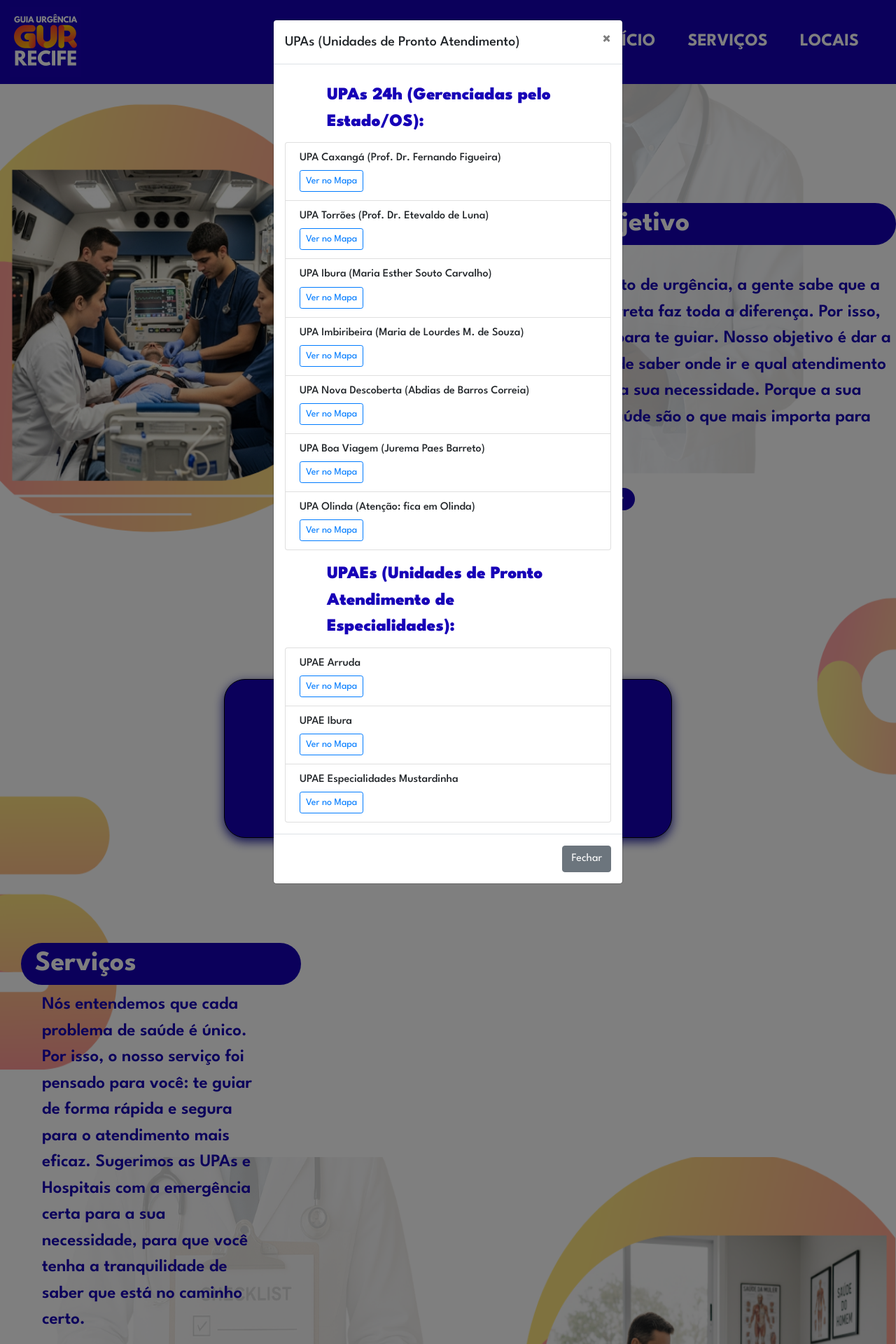
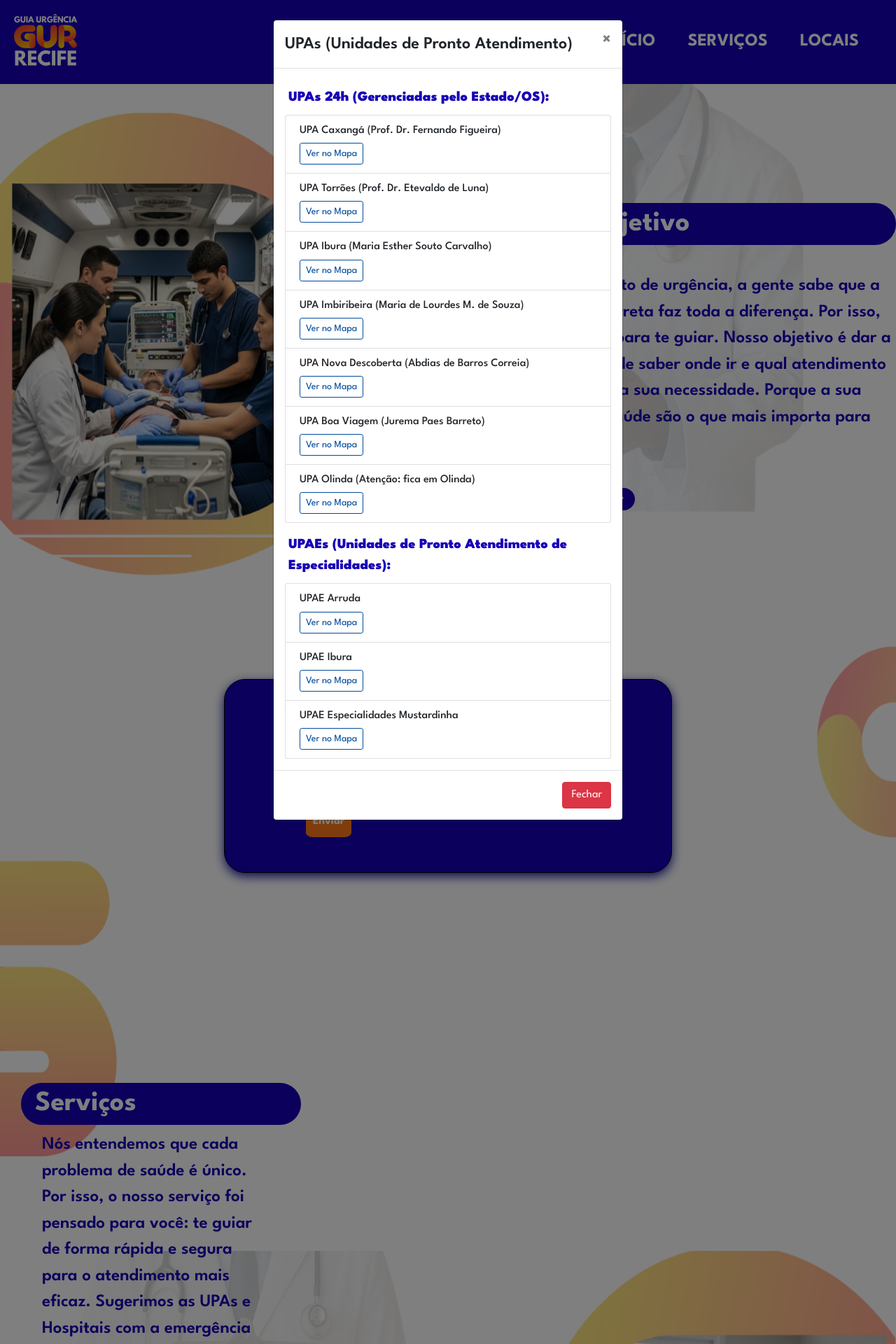
Before and after one commit to DevNic0las/Projeto-GUR, a Flask app: template app/templates/index.html in a window 1280 px wide, after a click on "UPAs". Shown: the top 1920 px of the page at 70% size. Run offline with Flask 3, Linux system fonts and the light colour scheme; the template is opened without the code that fills it, so the values that code supplies are empty; some libraries are stand-ins or nearby versions.

Commit message:
Update background images and form padding in CSS

```diff
--- a/app/flask_package/static/principal.css
+++ b/app/flask_package/static/principal.css
@@ -14,7 +14,7 @@
 /* Configurações */
 body {
     font-family: 'League Spartan', sans-serif;
-    background-image: url(../static/img/fundo1.png), url(../static/img/fundo2.png), url(../static/img/fundo3.png);
+    background-image: url(../img/fundo1.png), url(../img/fundo2.png), url(../img/fundo3.png);
     background-size: 100% 33.4%, 100% 33.4%, 100% 33.4%;
     background-repeat: no-repeat;
     background-position: center top, center, center bottom;
@@ -125,13 +125,12 @@ form {
     display: flex;
     justify-content: center;
     align-items: center;
-    padding: 25px;
+    padding: 50px 25px;
     border: 1px solid #000000;
     border-radius: 30px;
     background-color: var(--cor-padrao);
     max-width: 50%;
-    margin-left: auto;
-    margin-right: auto;
+    margin: 0px auto 300px auto;
     box-shadow: 0 5px 15px #1a1a9e;
 }
 
@@ -272,6 +271,96 @@ text-align: center;
 margin-bottom: 0;
 }
 
+/* Estilos do Autocomplete (Novo) */
+
+/* Para o autocomplete funcionar */
+.autocomplete-wrapper {
+    position: relative;
+}
+
+.autocomplete-results {
+    position: absolute;
+    top: 100%;
+    left: 0;
+    right: 0;
+    z-index: 10;
+}
+
+.sintoma-pill {
+    display: inline-flex;
+    align-items: center;
+    background-color: #007bff; /* Cor primária do Bootstrap */
+    color: white;
+    padding: 5px 10px;
+    border-radius: 15px; /* Deixa bem redondo (pílula) */
+    margin: 5px 5px 5px 0;
+    font-size: 0.9em;
+}
+
+.sintoma-pill .remove-btn {
+    background: none;
+    border: none;
+    color: white;
+    font-size: 1.2em;
+    font-weight: bold;
+    margin-left: 8px;
+    padding: 0;
+    line-height: 1;
+}
+
+/*---------------------------ESTILIZAÇÃO DOS MODALS-----------------------*/
+
+/* Alvo: A classe .modal-title dentro do seu .modal-lista */
+.modal-lista .modal-header .modal-title {
+    font-size: 24px;
+    font-weight: 600;
+}
+
+.modal-lista .modal-body p {
+    font-size: 20px;
+    margin-left: 5px;
+}
+
+/* --- 2. Mudar Cor do Botão "Fechar" (no Rodapé) --- */
+.modal-lista .modal-footer .btn-secondary {
+    background-color: #dc3545;
+    border-color: #dc3545;
+}
+
+/* Hover (quando passa o mouse) */
+.modal-lista .modal-footer .btn-secondary:hover {
+    background-color: #c82333;
+    border-color: #bd2130;
+}
+
+/* --- 3. Mudar Cor do Botão "Ver no Mapa" --- */
+
+/* Estado Normal (só contorno) */
+.modal-lista .modal-body .btn-outline-primary {
+    color: #004a99;
+    border-color: #004a99;
+}
+
+/* Hover (quando passa o mouse) */
+.modal-lista .modal-body .btn-outline-primary:hover {
+    background-color: #004a99;
+    color: white;
+}
+
+/* --- 4. Mudar Cor do Botão "Ligar" --- */
+
+/* Estado Normal (só contorno) */
+.modal-lista .modal-body .btn-outline-success {
+    color: #1a7431;
+    border-color: #1a7431;
+}
+
+/* Hover (quando passa o mouse) */
+.modal-lista .modal-body .btn-outline-success:hover {
+    background-color: #1a7431;
+    color: white;
+}
+
 @media (max-width: 431px) {
 
 
@@ -308,6 +397,12 @@ margin-bottom: 0;
 
     form {
         max-width: 70%;
+        margin: 20px auto 30px auto;
+    }
+
+    label[for="sintomaInput"] {
+        font-size: 20px;   /* Tamanho da fonte do título */
+        margin-bottom: 10px;  /* Um pequeno espaço abaixo dele (antes do input) */
     }
 
     .coluna-2{
@@ -332,7 +427,7 @@ margin-bottom: 0;
 
 @media (min-width: 432px) and (max-width: 541px){
     body{
-        background-image: url(../static/img/fundo1.png);
+        background-image: url(../img/fundo1.png);
         background-size: 100% 25%;
     }
 
@@ -357,6 +452,11 @@ margin-bottom: 0;
         font-size: 20px;
     }
 
+    label[for="sintomaInput"] {
+        font-size: 20px;   /* Tamanho da fonte do título */
+        margin-bottom: 10px;  /* Um pequeno espaço abaixo dele (antes do input) */
+    }
+
     .coluna-2{
         margin-right: 20px;
         min-height: 400px;
@@ -367,7 +467,7 @@ margin-bottom: 0;
 @media (min-width: 542px) and (max-width: 1025px){
 
     body{
-        background-image: url(../static/img/fundo1.png),url(../static/img/fundo2.png);
+        background-image: url(../img/fundo1.png),url(../img/fundo2.png);
         background-size: 100% 30%;
     }
 
@@ -387,6 +487,10 @@ margin-bottom: 0;
         margin: 20px 0 0 0;
     }
 
+    label[for="sintomaInput"] {
+        font-size: 20px;   /* Tamanho da fonte do título */
+        margin-bottom: 10px;  /* Um pequeno espaço abaixo dele (antes do input) */
+    }
     .coluna-2{
         flex-basis: 100%;
         margin-right: 30px;
```
